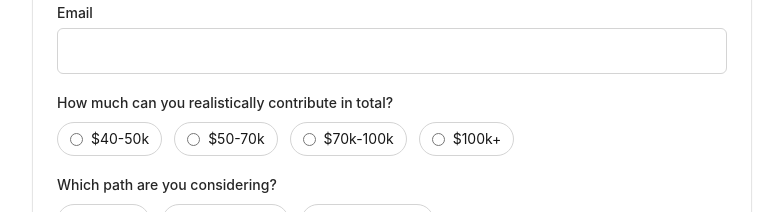
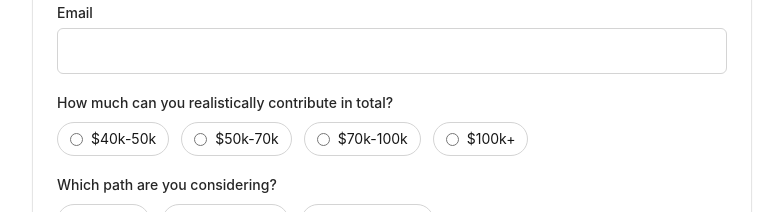
Before and after one commit to Beastman99/nomore-site, a React (Vite) app: page / in a window 1280 px wide. Shown: the part 3040-3252 px from the top of the page, without its empty margins (248-1031 px from the left). Built offline with nearby package versions, Linux system fonts and the light colour scheme.

Commit message:
fix: price range

```diff
--- a/src/App.jsx
+++ b/src/App.jsx
@@ -79,7 +79,7 @@ const tiers = [
 const builderQuestions = [
   { label: "Name", type: "text" },
   { label: "Email", type: "text" },
-  { label: "How much can you realistically contribute in total?", type: "radio", options: ["$40-50k", "$50-70k", "$70k-100k", "$100k+"] },
+  { label: "How much can you realistically contribute in total?", type: "radio", options: ["$40k-50k", "$50k-70k", "$70k-100k", "$100k+"] },
   { label: "Which path are you considering?", type: "radio", options: ["Builder", "Non-builder", "Open to both"] },
   { label: "What is your age?", type: "radio", options: ["18-24", "25-34", "35-44", "45+"] },
   { label: "What is your gender?", type: "radio", options: ["Male", "Female"] },
```
